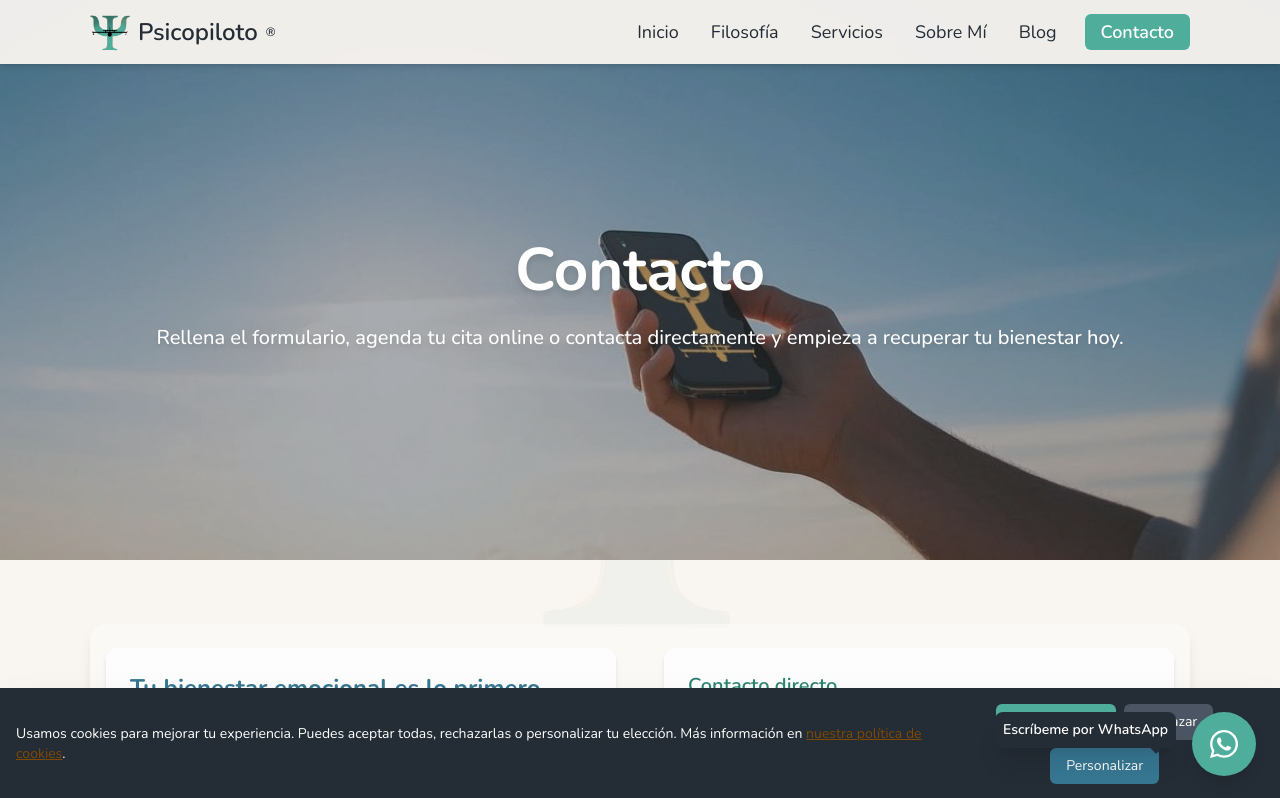
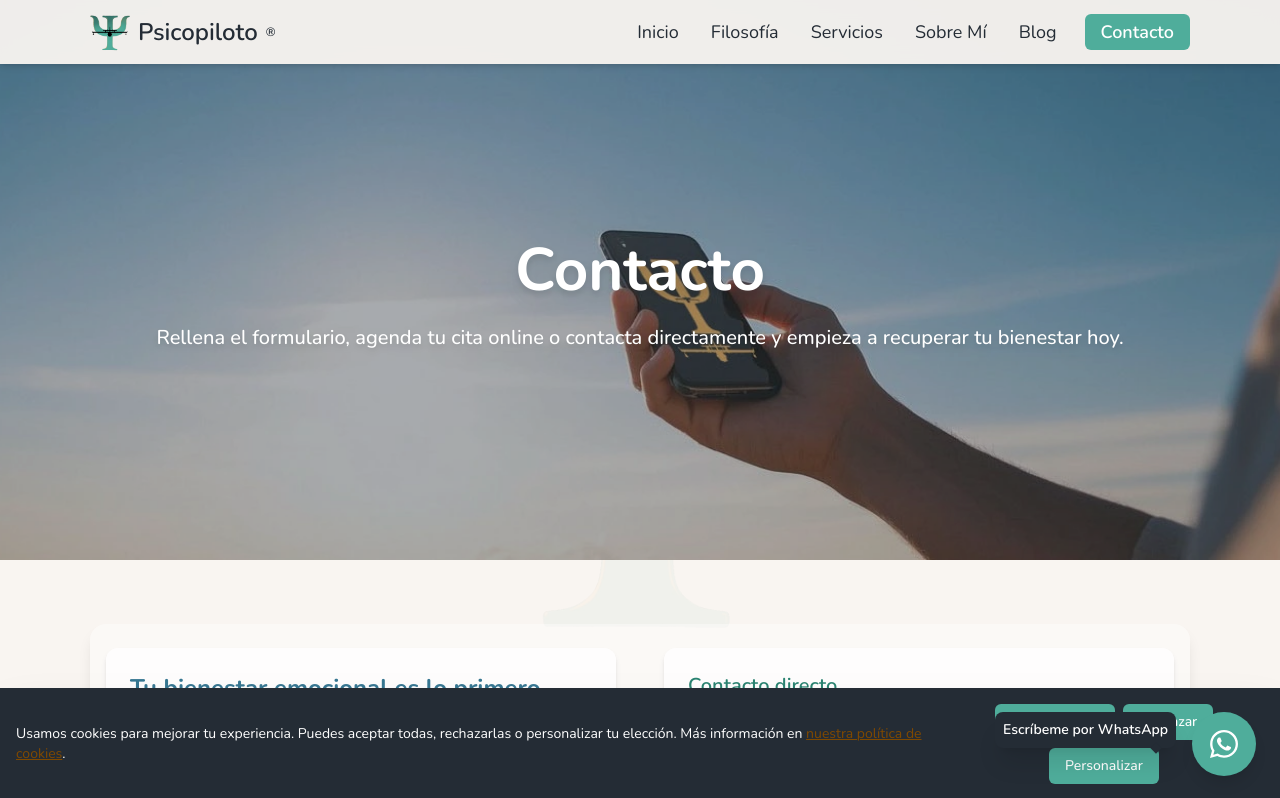
Before and after one commit to psicopiloto/psicopilotopage1, a Next.js app: page /contacto in a window 1280 px wide. Shown: the top 798 px of the page. Built offline with nearby package versions, Linux system fonts and the light colour scheme.

Commit message:
Update CookiesBanner.js

```diff
--- a/components/CookiesBanner.js
+++ b/components/CookiesBanner.js
@@ -122,21 +122,24 @@ export default function CookiesBanner() {
                 .
               </p>
               <div className="flex gap-2 flex-wrap justify-center">
+                {/* BOTÓN ACEPTAR TODAS (Verde Corporativo) */}
                 <button
                   onClick={acceptAll}
-                  className="px-4 py-2 bg-psicopiloto-green-500 rounded-md text-sm focus:outline-none focus:ring-2 focus:ring-psicopiloto-green-400 hover:bg-psicopiloto-green-600 transition"
+                  className="px-4 py-2 bg-psicopiloto-green-500 rounded-md text-sm focus:outline-none focus:ring-2 focus:ring-psicopiloto-green-400 hover:bg-psicopiloto-green-600 transition font-medium"
                 >
                   Aceptar todas
                 </button>
+                {/* BOTÓN RECHAZAR (Verde Corporativo - Igualdad visual) */}
                 <button
                   onClick={rejectAll}
-                  className="px-4 py-2 bg-psicopiloto-gray-500 rounded-md text-sm focus:outline-none focus:ring-2 focus:ring-psicopiloto-gray-400 hover:bg-psicopiloto-gray-600 transition"
+                  className="px-4 py-2 bg-psicopiloto-green-500 rounded-md text-sm focus:outline-none focus:ring-2 focus:ring-psicopiloto-green-400 hover:bg-psicopiloto-green-600 transition font-medium"
                 >
                   Rechazar
                 </button>
+                {/* BOTÓN PERSONALIZAR (Verde Corporativo - Igualdad visual) */}
                 <button
                   onClick={() => setSettingsOpen(true)}
-                  className="px-4 py-2 bg-psicopiloto-blue-600 rounded-md text-sm focus:outline-none focus:ring-2 focus:ring-psicopiloto-blue-400 hover:bg-psicopiloto-blue-500 transition"
+                  className="px-4 py-2 bg-psicopiloto-green-500 rounded-md text-sm focus:outline-none focus:ring-2 focus:ring-psicopiloto-green-400 hover:bg-psicopiloto-green-600 transition font-medium"
                 >
                   Personalizar
                 </button>
@@ -151,38 +154,42 @@ export default function CookiesBanner() {
                   <strong>Necesarias (Técnicas):</strong> siempre activas (imprescindibles para el funcionamiento).
                 </li>
                 <li className="p-2 bg-psicopiloto-gray-700 rounded-lg">
-                  <label className="flex items-center gap-2">
+                  <label className="flex items-center gap-2 cursor-pointer">
                     <input
                       type="checkbox"
                       checked={analytics}
                       onChange={(e) => setAnalytics(e.target.checked)}
+                      className="accent-psicopiloto-green-500"
                     />
                     Analítica (ej: medir tráfico y rendimiento)
                   </label>
                 </li>
                 <li className="p-2 bg-psicopiloto-gray-700 rounded-lg">
-                  <label className="flex items-center gap-2">
+                  <label className="flex items-center gap-2 cursor-pointer">
                     <input
                       type="checkbox"
                       checked={marketing}
                       onChange={(e) => setMarketing(e.target.checked)}
+                      className="accent-psicopiloto-green-500"
                     />
                     Marketing (ej: anuncios personalizados y retargeting)
                   </label>
                 </li>
               </ul>
-              <div className="flex gap-2 mt-6">
+              <div className="flex gap-2 mt-6 justify-end">
+                {/* BOTÓN VOLVER (Gris neutro, acción secundaria) */}
+                <button
+                  onClick={() => setSettingsOpen(false)}
+                  className="px-4 py-2 bg-psicopiloto-gray-500 rounded-md text-sm focus:outline-none focus:ring-2 focus:ring-psicopiloto-gray-400 hover:bg-psicopiloto-gray-400 transition"
+                >
+                  Volver
+                </button>
+                {/* BOTÓN GUARDAR (Verde Corporativo, acción principal) */}
                 <button
                   onClick={saveCustom}
-                  className="px-4 py-2 bg-psicopiloto-blue-500 rounded-md text-sm focus:outline-none focus:ring-2 focus:ring-psicopiloto-blue-400 hover:bg-psicopiloto-blue-600 transition"
+                  className="px-4 py-2 bg-psicopiloto-green-500 rounded-md text-sm focus:outline-none focus:ring-2 focus:ring-psicopiloto-green-400 hover:bg-psicopiloto-green-600 transition font-medium"
                 >
                   Guardar configuración
-                </button>
-                <button
-                  onClick={() => setSettingsOpen(false)}
-                  className="px-4 py-2 bg-psicopiloto-gray-500 rounded-md text-sm focus:outline-none focus:ring-2 focus:ring-psicopiloto-gray-400 hover:bg-psicopiloto-gray-600 transition"
-                >
-                  Volver al banner
                 </button>
               </div>
             </div>
```
